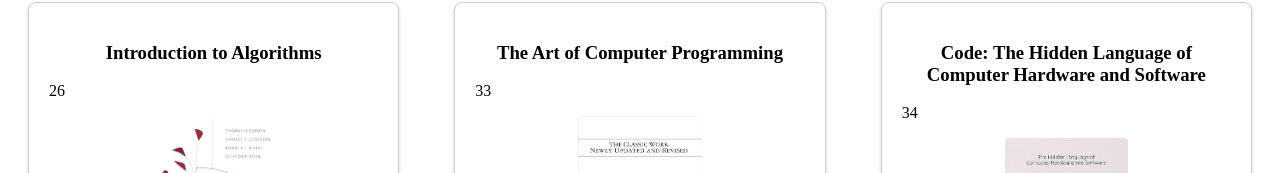
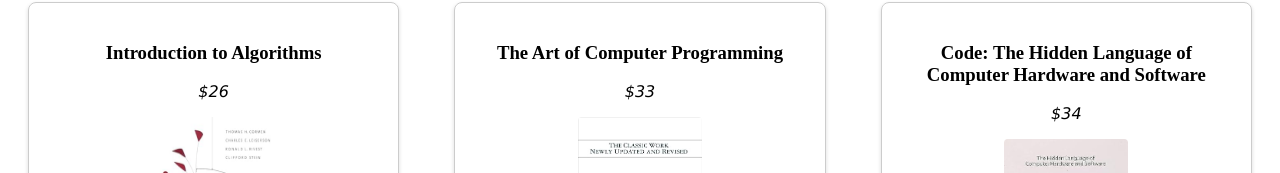
Before and after one commit to GaelCT/CMPS3390-Project02, a Vue app: page / in a window 1280 px wide. Shown: the part 283-456 px from the top of the page. Built offline with nearby package versions, Linux system fonts and the light colour scheme.

Commit message:
ok got the price in the correct format, need to figure out how to get the correct infromation to the cart page. And to get the book from the api added in there as well

```diff
--- a/src/componets/Cardcontainer.vue
+++ b/src/componets/Cardcontainer.vue
@@ -2,7 +2,7 @@
   <div class="card-container">
   <!--<h2> This Is Your Cart </h2>  -->
     <h3>{{ title }} </h3>
-      <p>  {{price}} </p>
+      <p id = "priceText"> ${{price}} </p>
         <img v-if='imageSrc' :src="imageSrc" alt="Card Image" class="card-image"  />
 
   <button @click="modalOpen = true"> Description </button>
@@ -142,5 +142,10 @@
     background: orange; /*Doesn't work with background-color*/
 }
 
+#priceText{
+text-align: center;
+font-family: Verdana;
+font-style: italic;
+}
 
 </style>
--- a/src/views/CartPage.vue
+++ b/src/views/CartPage.vue
@@ -2,10 +2,7 @@
 <div class="container">
 
     <div class="checkOutContainer">
-    <!--make the list here to be append into this class
 
-        <p> Your total</p>
-        -->
     <div class ="list">
         <div v-if="cart.length === 0" class="empty">
         <p>Nothing is in the cart</p>
@@ -31,7 +28,7 @@
 
 const { cart, clear } = useCart();
 
-const warning = "Cant Checkout with nothing!";
+const warning = "You cannot checkout with nothing in your cart!";
 const checkoutFinal = "Thank You For Shopping with _____"
 
 const ConfigureCart = () => {
@@ -55,17 +52,16 @@
     padding: 1%;
 }
 
-
 .checkOutContainer{
     border-radius: 2.71828%;
     display: flex;
     justify-content: center;
-    height: 130%;
+    height: auto;
     width: 75%;
     position: relative;
     margin: auto;
     background-color: #94B0DA;
-
+    padding: 10%;
 }
 
 .list{
@@ -89,7 +85,7 @@
     color: black;
     padding: 10px 55px;
     position: relative;
-
+    margin-bottom: 10%;
 }
 
 button:active {
```
